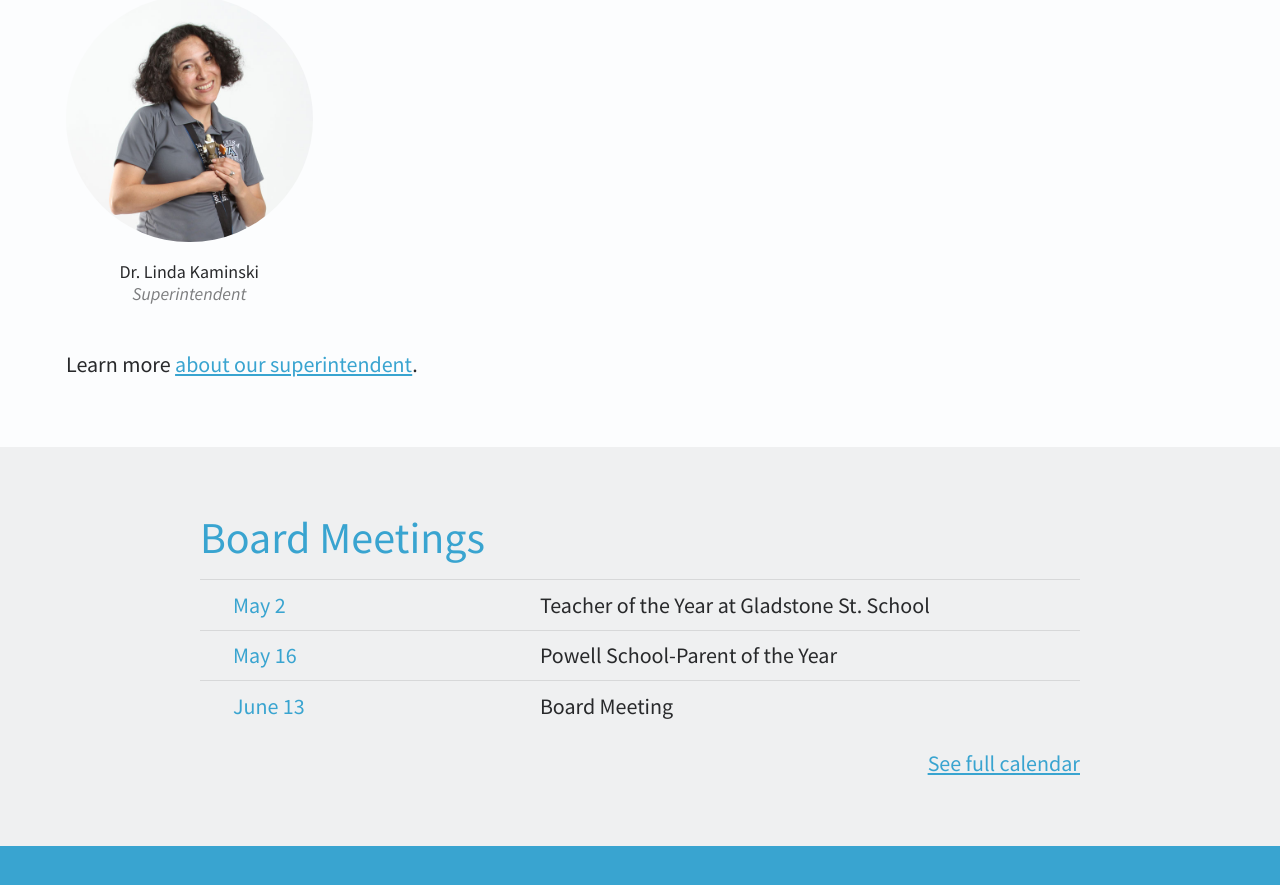
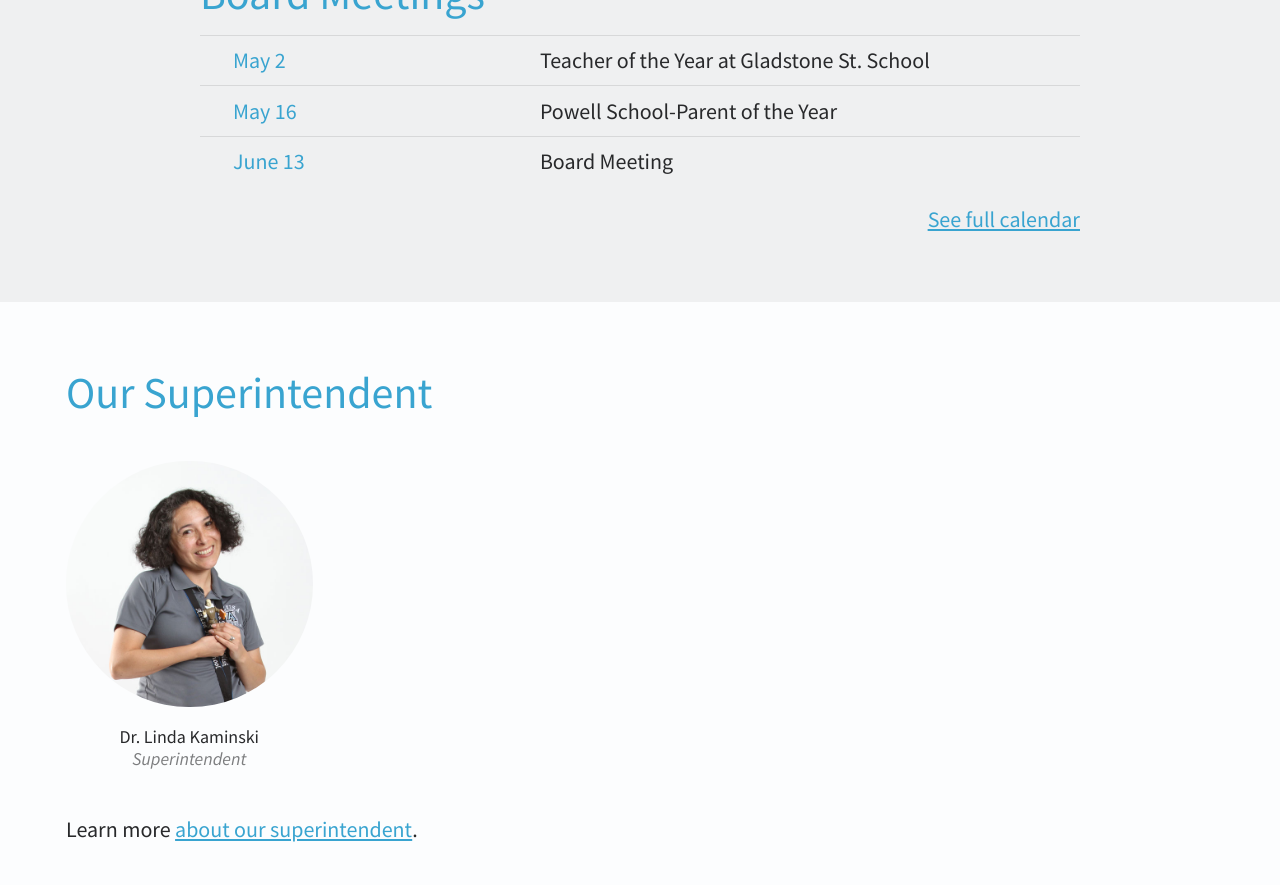
Before and after one commit to jimthoburn/district, a Jekyll site: the page built from index.markdown, in a window 1280 px wide and 900 px high, scrolled down 1608 px. Shown: the top 885 px of the window. Built offline with Jekyll 4.4.1, drawn with Linux system fonts in a browser that asks for light colours; some of the changed text lies outside the part shown.

Commit message:
Tweak home page.

```diff
--- a/index.markdown
+++ b/index.markdown
@@ -59,6 +59,22 @@
   <p style="text-align: left;">Your attendance at Board meetings is an excellent way of becoming better informed about our schools. Learn more <a href="http://info.azusadistrict.jimthoburn.com/Board/">about the board</a>.</p>
 </div>
 
+<div class="summaries">
+  <div class="calendar-summary text" markdown="1">
+## Board Meetings
+
+May 2
+: Teacher of the Year at Gladstone St. School
+
+May 16
+: Powell School-Parent of the Year
+
+June 13
+: Board Meeting
+
+[See full calendar](http://ausd-ca.schoolloop.com/file/1301752507988/1403330970826/5890002130806799482.pdf)
+  </div>
+</div>
 
 <div class="staff-list">
   <h2>Our Superintendent</h2>
@@ -76,20 +92,42 @@
 
 
 <div class="summaries">
-  <div class="calendar-summary text" markdown="1">
-## Board Meetings
 
-May 2
-: Teacher of the Year at Gladstone St. School
 
-May 16
-: Powell School-Parent of the Year
+  <div class="parents-summary text">
 
-June 13
-: Board Meeting
+    <h2>Departments</h2>
 
-[See full calendar](http://ausd-ca.schoolloop.com/file/1301752507988/1403330970826/5890002130806799482.pdf)
+    <ul>
+      <li><a href="http://info.azusadistrict.jimthoburn.com/business">Business</a></li>
+      <li><a href="http://info.azusadistrict.jimthoburn.com/edservices">Education</a></li>
+      <li><a href="http://info.azusadistrict.jimthoburn.com/hr">Human Resources</a></li>
+      <li><a href="http://info.azusadistrict.jimthoburn.com/news">Communications</a></li>
+      <li><a href="http://www.azusa.org/mis/mis.htm">Technology</a></li>
+      <!--
+      <li><a href="/departments">MOT</a></li>
+      <li><a href="/departments">TRC</a></li>
+      -->
+    </ul>
+
   </div>
+
+
+
+  <div class="text">
+
+    <h2>Schools</h2>
+
+    <ul>
+      <li><a href="/schools/#elementary-schools">Elementary Schools</a></li>
+      <li><a href="/schools/#middle-schools">Middle Schools</a></li>
+      <li><a href="/schools/#k-8-schools">K-8 Schools</a></li>
+      <li><a href="/schools/#high-schols">High Schools</a></li>
+    </ul>
+
+  </div>
+
+
 
   <div class="parents-summary text">
 
@@ -98,7 +136,7 @@
     <p>Learn about graduation requirements, before and after school programs, enrollment and more on the <span class="avoid-break" markdown="1"><a href="/parents/">Parents &amp; Students</a> page</span>.</p>
 
     <ul>
-      <li><a href="http://info.azusadistrict.jimthoburn.com/cms/page_view-d=x&amp;piid=&amp;vpid=1425293303004">Graduation Requirements</a></li>
+      <li><a href="http://ausd-ca.schoolloop.com/file/1346924561126/1303568331973/7998241286322136657.pdf">Graduation Requirements</a></li>
       <li><a href="http://info.azusadistrict.jimthoburn.com/cms/page_view-d=x&amp;piid=&amp;vpid=1424952194329">Before and After School Programs</a></li>
       <li><a href="http://info.azusadistrict.jimthoburn.com/enrollment">Enroll in Azusa Schools</a></li>
     </ul>
@@ -133,12 +171,6 @@
     </ul>
     -->
 
-  </div>
-
-  <div style="background: black; color: white; text-align: center;">
-    <a href="">
-      <img src="/images/events/mariachi.jpg" alt="" />
-    </a>
   </div>
 </div>
 
@@ -525,3 +557,11 @@
 </ul>
 
 {% endcomment %}
+
+<div class="summaries">
+  <div style="background: white; color: black; text-align: center;">
+    <a href="">
+      <img src="/images/events/mariachi.jpg" alt="" />
+    </a>
+  </div>
+</div>
--- a/parents.markdown
+++ b/parents.markdown
@@ -17,7 +17,7 @@
 * [Dual Immersion](http://info.azusadistrict.jimthoburn.com/cms/page_view-d=x&piid=&vpid=1455013998339)
 * [Enroll in Azusa Schools](http://info.azusadistrict.jimthoburn.com/enrollment)
 * [Family Support](http://info.azusadistrict.jimthoburn.com/cms/page_view-d=x&piid=&vpid=1430211145599)
-* [Graduation Requirements](http://info.azusadistrict.jimthoburn.com/cms/page_view-d=x&piid=&vpid=1425293303004)
+* [Graduation Requirements](http://ausd-ca.schoolloop.com/file/1346924561126/1303568331973/7998241286322136657.pdf)
 * [Instructional Programs](http://info.azusadistrict.jimthoburn.com/cms/page_view-d=x&piid=&vpid=1425293303004)
 * [Instructional Standards](http://info.azusadistrict.jimthoburn.com/cms/page_view-d=x&piid=&vpid=1425293308442)
 * [Internet Safety](http://info.azusadistrict.jimthoburn.com/trcis)
```
